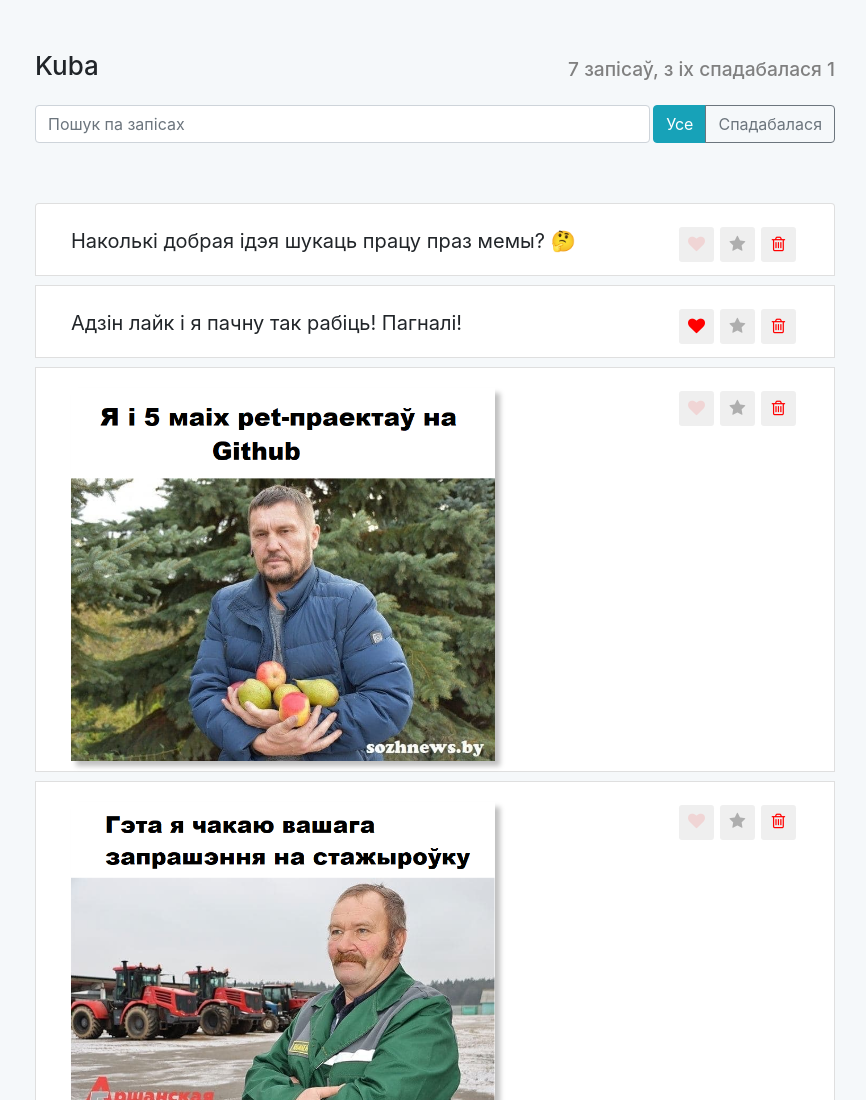
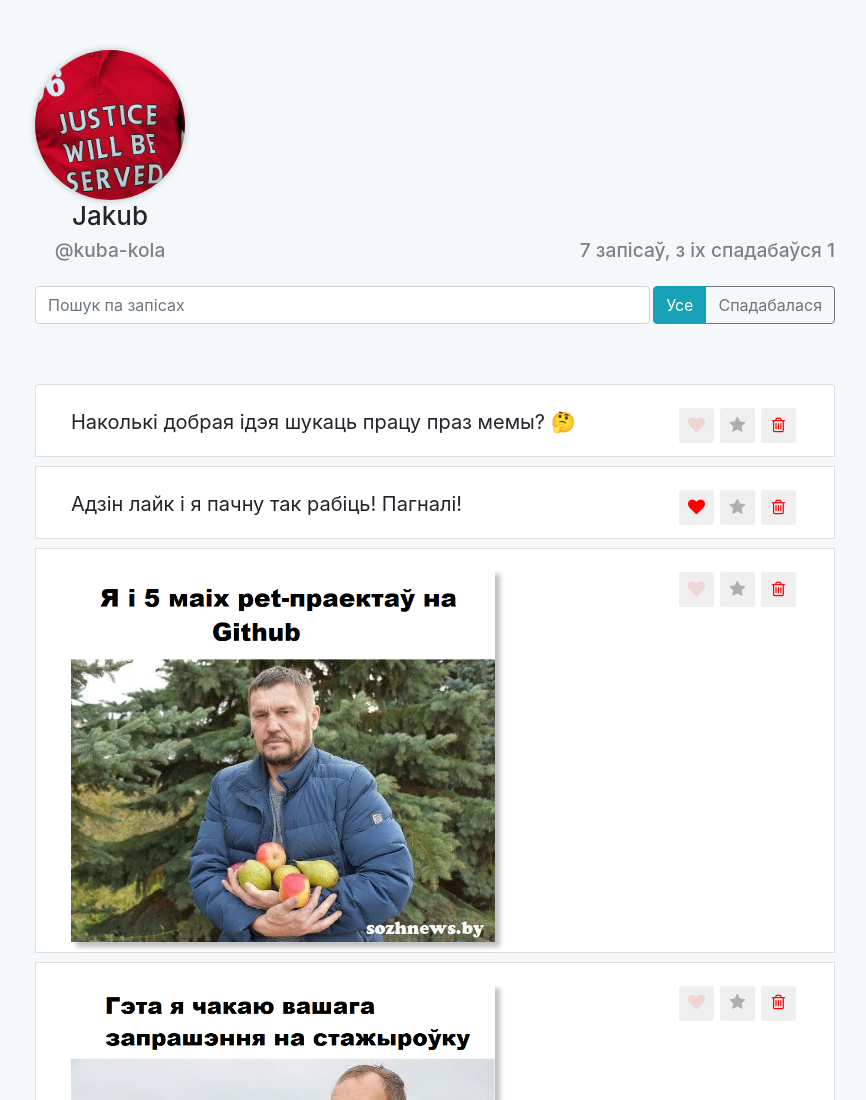
Before and after one commit to kuba-kola/Twitter_app, a React app: page / in a window 1280 px wide. Shown: the top 1100 px of the page, without its empty margins (205-1071 px from the left). Built offline with nearby package versions, Linux system fonts and the light colour scheme.

Commit message:
add userpic and nickname

```diff
--- a/src/components/app-header/app-header.css
+++ b/src/components/app-header/app-header.css
@@ -6,9 +6,18 @@
 
 .app-header h1 {
   font-size: 26px;
+  text-align: center;
 }
 
 .app-header h2 {
   font-size: 1.2rem;
   color: grey;
+  text-align: center;
 }
+
+.userpic {
+  height: 150px;
+  width: 150px;
+  border-radius: 200px;
+  box-shadow: 0 0 7px rgba(0, 0, 0, 0.25);
+}
--- a/src/components/app-header/app-header.js
+++ b/src/components/app-header/app-header.js
@@ -1,12 +1,30 @@
 import React from 'react';
+import userpic from '../../assets/userpic.jpg'
 
 import './app-header.css';
 
 const AppHeader = ({liked, allPosts}) => {
+    let numOfTweets = 'запісаў';
+    let numOfLikes = 'спадабалася';
+
+    if (allPosts === 1) {
+        numOfTweets = 'запіс';
+    } else if (allPosts > 1 && allPosts <= 4) {
+        numOfTweets = 'запісы';
+    }
+
+    if (liked === 1) {
+        numOfLikes = 'спадабаўся';
+    }
+
     return (
         <div className="app-header d-flex">
-            <h1>Kuba</h1>
-            <h2> {allPosts} запісаў, з іх спадабалася {liked}</h2>
+            <div className='userpic_header'>
+                <img className='userpic' src={userpic} alt="img" />
+                <h1>Jakub</h1>
+                <h2>@kuba-kola</h2>
+            </div>
+            <h2> {allPosts} {numOfTweets}, з іх {numOfLikes} {liked}</h2>
         </div>
     )
 }
```
